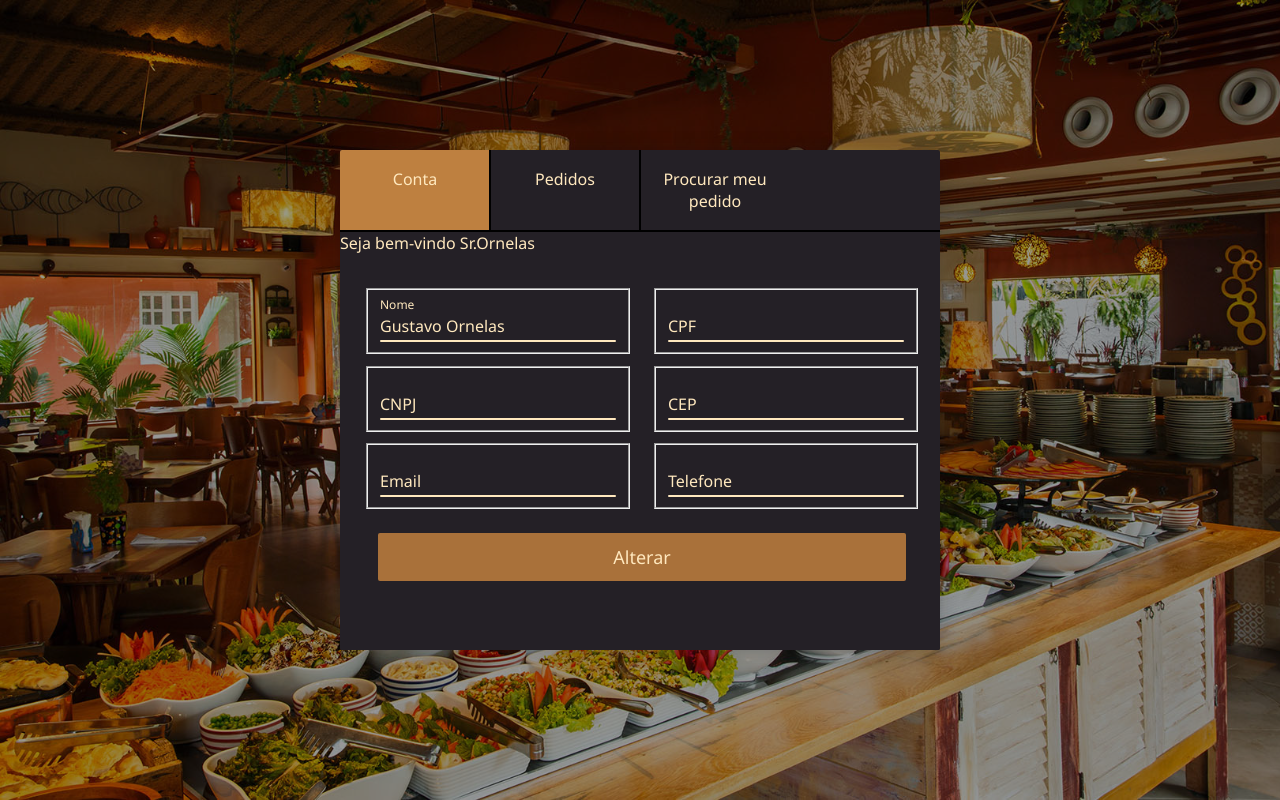
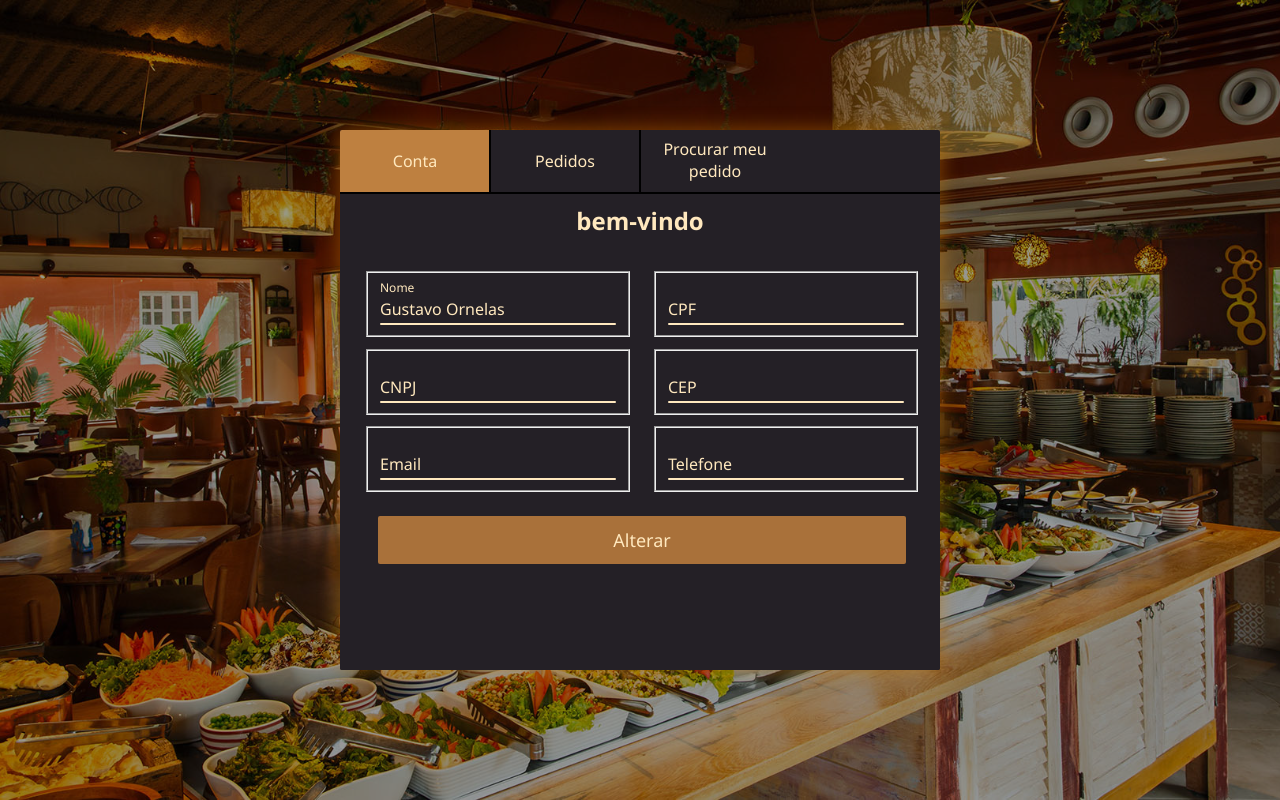
Before and after one commit to GustavoMarinho82/Capital_Buffet, a PHP site: page /views/cliente.html in a window 1280 px wide. Run offline with PHP 8.4, Linux system fonts and the light colour scheme.

Commit message:
alterando detalhes da pagina do cliente

```diff
--- a/FrontEnd/css/cliente_style.css
+++ b/FrontEnd/css/cliente_style.css
@@ -62,13 +62,13 @@
   display: flex;
   flex-flow: row wrap;
   background: var(--fundo);
-  box-shadow: 0 0 20px rgba(21, 21, 29, 0.2);
+  box-shadow: 0 0 20px rgba(210, 126, 0, 0.5);
   overflow: hidden;
   color: #ffe8be;
   border-radius: 2px;
   width: 100%;
   max-width: 600px;
-  height: 500px;
+  height: 540px;
 }
 /*@media only screen and (min-width: 500px) {
   #settings {
@@ -83,9 +83,15 @@
   display: block;
   position: relative;
   width: 100%;
-  padding: 18px 0;
+  padding: 20px 0;
   text-align: center;
 }
+.nav#procurar{
+  display: inline-block;
+  padding: 8px 10px;
+  white-space: pre-line;
+}
+
 span.nav:nth-of-type(1) {
   z-index: 5;
 }
@@ -280,6 +286,13 @@
   margin-top: 13px;
 }
 
+.title_material{
+  margin: 10 0 0px;
+  padding: 0;
+  color: var(--texto);
+  text-align: center;
+  font-size: 1.5rem;
+}
 .material {
   width: 100%;
 }
--- a/FrontEnd/views/cliente.html
+++ b/FrontEnd/views/cliente.html
@@ -11,10 +11,10 @@
   <input class="nav" name="nav" type="radio" />
   <span class="nav">Pedidos</span>
   <input class="nav" name="nav" type="radio" />
-  <span class="nav">Procurar meu pedido</span>
+  <span class="nav" id="procurar">Procurar meu pedido</span>
   <main class="content">
     <section id="profile">
-      <a>Seja bem-vindo Sr.Ornelas </a>
+      <h2 class="title_material">bem-vindo</h2>
       <form>
         <ul>
           <li>
@@ -82,7 +82,7 @@
       </form>
     </section>
     <section id="account">
-      <label>Criar pedido</label>
+      <h2 class="title_material">Criar pedido</h2>
       <form>
         <ul>
           <li>
@@ -156,14 +156,14 @@
       </form>
     </section>
     <section id="profile">
-      <h1>Veja seus pedidos</h1>
+      <h2 class="title_material">Veja seus pedidos</h2>
       <form>
         <ul>
           <li>
             <fieldset class="material">
               <div>
                 <input required type="text" />
-                <label>Digite a indentificação do pedido</label>
+                <label>Digite o ID do pedido</label>
                 <hr />
               </div>
             </fieldset>
```
